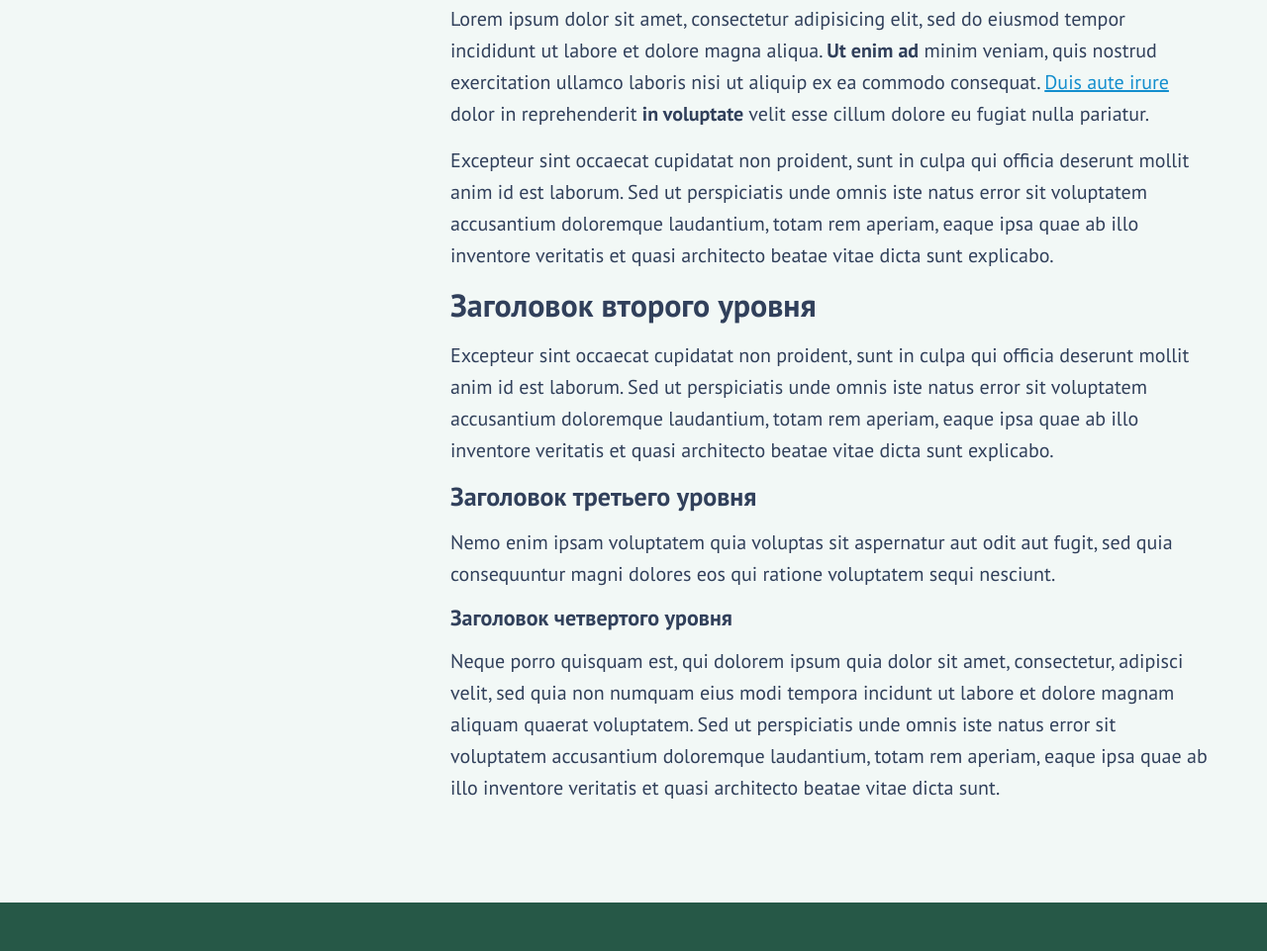
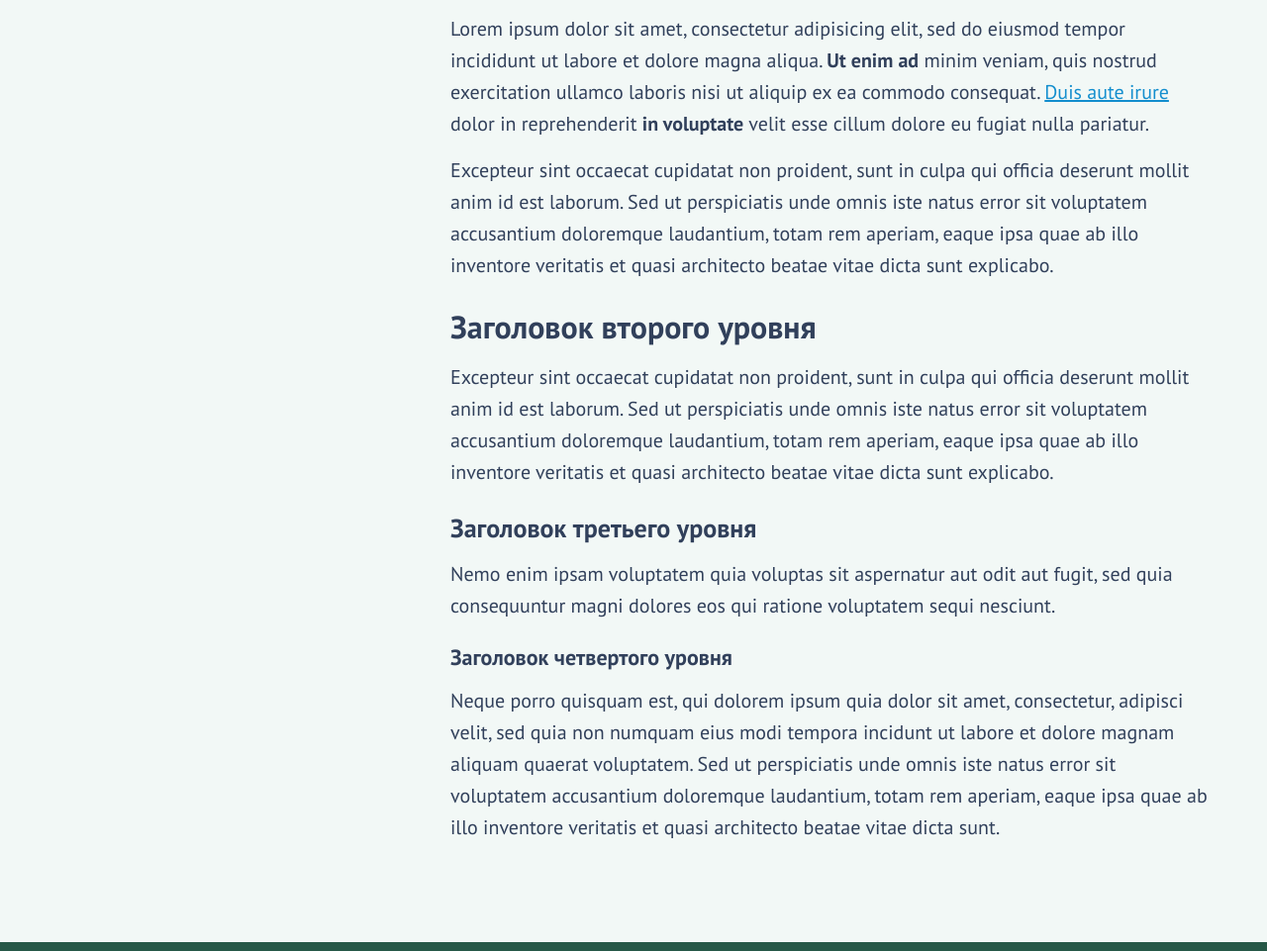
Before and after one commit to AmadoTensei/forest-travel, a plain HTML site: page tracking.html in a window 1280 px wide. Shown: the part 779-1740 px from the top of the page at 99% size. Drawn offline with Linux system fonts and the light colour scheme.

Commit message:
Update 8.12.2022

```diff
--- a/styles/main.css
+++ b/styles/main.css
@@ -114,7 +114,6 @@ ul {
 }
 
 .header-title {
-	font-weight: bold;
 	font-size: 60px;
 	margin-bottom: 20px;
 }
@@ -334,6 +333,7 @@ ul {
 
 .card-link-wrapper:hover {
 	opacity: 0.8;
+	transition: .3s;
 }
 
 .card {
@@ -384,6 +384,7 @@ ul {
 /* Article Page */
 
 .row-article-page {
+	padding-top: 10px;
 	display: flex;
 	justify-content: space-between;
 }
@@ -454,14 +455,17 @@ ul {
 }
 
 .article-page-article h2 {
+	margin-top: 27px;
 	font-size: 32px;
 }
 
 .article-page-article h3 {
+	margin-top: 25px;
 	font-size: 26px;
 }
 
 .article-page-article h4 {
+	margin-top: 23px;
 	font-size: 22px;
 }
 
```
Also changed, not shown: tours.html (+0 -3 lines).
